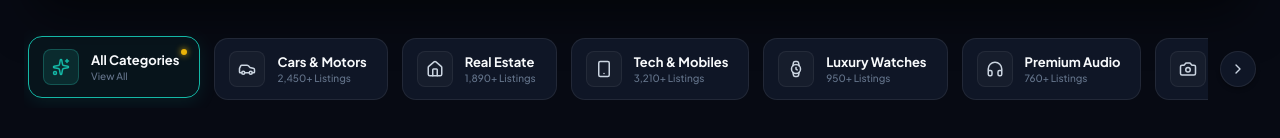
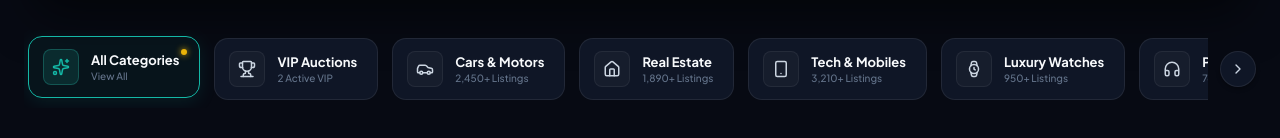
Before and after one commit to rithu-parna/OLX, a React (Vite) app: page / in a window 1280 px wide. Shown: the part 576-714 px from the top of the page. Built offline with nearby package versions, Linux system fonts and the light colour scheme.

Commit message:
feat: add VIP Auctions category and isAuction flag to mock data items

```diff
--- a/src/data/mockData.js
+++ b/src/data/mockData.js
@@ -1,5 +1,6 @@
 export const mockCategories = [
   { id: 'all', name: 'All Categories', icon: 'Sparkles' },
+  { id: 'auctions', name: 'VIP Auctions', icon: 'Trophy' },
   { id: 'cars', name: 'Cars & Motors', icon: 'Car' },
   { id: 'properties', name: 'Real Estate', icon: 'Home' },
   { id: 'electronics', name: 'Tech & Mobiles', icon: 'Smartphone' },
@@ -25,6 +26,7 @@ export const mockListings = [
     ],
     video: 'https://assets.mixkit.co/videos/preview/mixkit-red-sports-car-driving-fast-32608-large.mp4',
     featured: true,
+    isAuction: true,
     seller: {
       name: 'Alexander Sterling',
       avatar: 'https://images.unsplash.com/photo-1507003211169-0a1dd7228f2d?auto=format&fit=crop&w=200&q=80',
@@ -136,6 +138,7 @@ export const mockListings = [
     ],
     video: 'https://assets.mixkit.co/videos/preview/mixkit-wrist-watch-in-close-up-42099-large.mp4',
     featured: true,
+    isAuction: true,
     seller: {
       name: 'Victoria Luxe Watches',
       avatar: 'https://images.unsplash.com/photo-1534528741775-53994a69daeb?auto=format&fit=crop&w=200&q=80',
```
